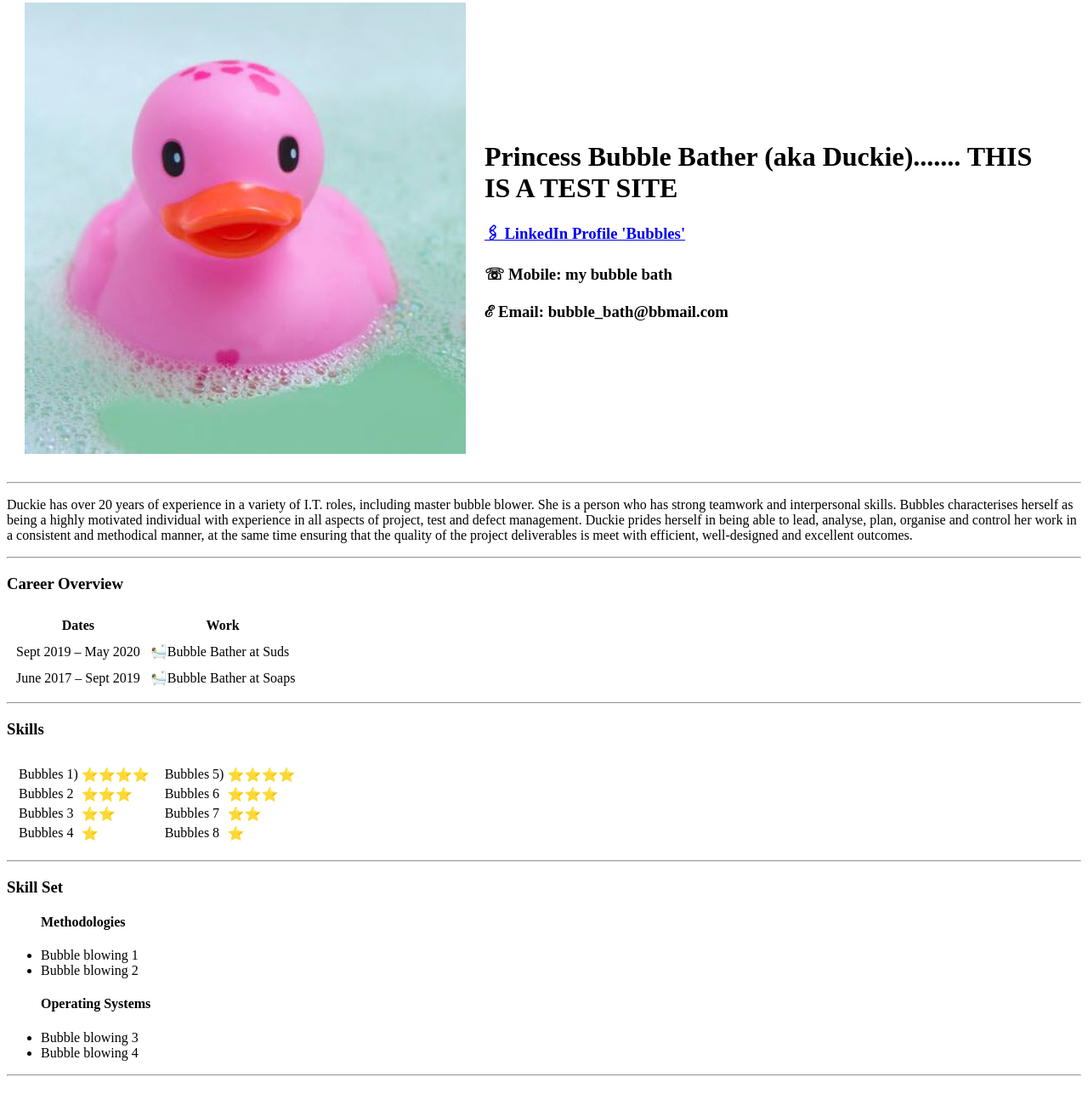
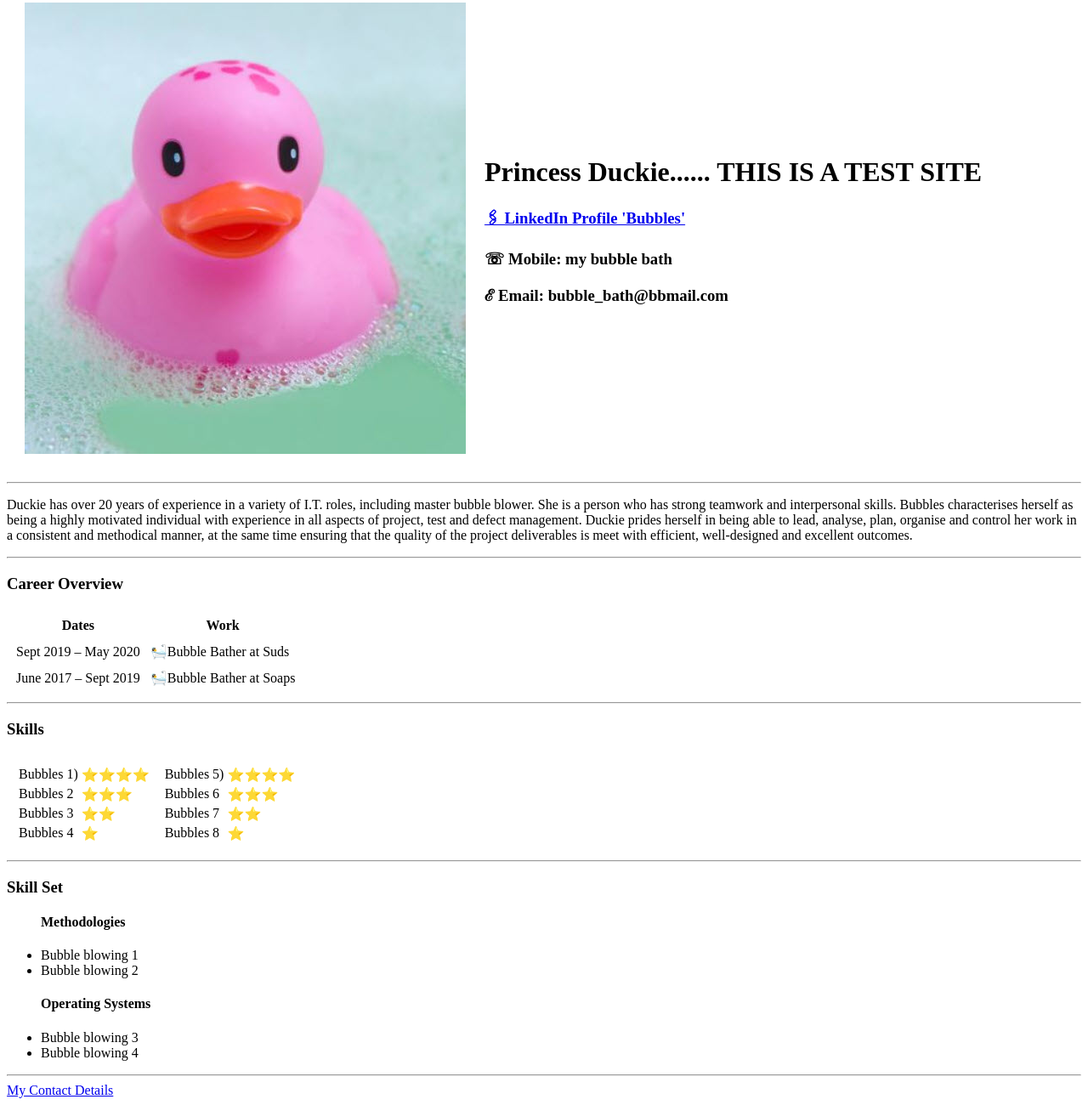
Before and after one commit to Princess-Duckie/Bubble-Bath-1, a plain HTML site: page index.html in a window 1280 px wide. Shown: the part 26-1326 px from the top of the page at 85% size. Before the commit the page ends 1300 px from the top, so only its background shows below. Drawn offline with Linux system fonts and the light colour scheme.

Commit message:
Add files via upload

```diff
--- a/index.html
+++ b/index.html
@@ -8,10 +8,11 @@
   <tr>
     <td><img src="bubble bather.jpg" alt="Duckies profile picture"></td>
     <td>
-      <h1>Princess Bubble Bather (aka Duckie)....... THIS IS A TEST SITE</h1>
+      <h1>Princess Duckie...... THIS IS A TEST SITE</h1>
       <h3><a href="https://www.linkedin.com/in/janine-cox-7b391216/">🖇 LinkedIn Profile 'Bubbles'</a></h3>
       <h3>☏ Mobile: my bubble bath</h3>
       <h3>ℰ Email: bubble_bath@bbmail.com</h3>
+
     </td>
   </tr>
 </table>
@@ -110,5 +111,6 @@ Duckie has over 20 years of experience in a variety of I.T. roles, including mas
         <li>Bubble blowing 4</li>
       </ul>
       <hr>
+      <a href="Duckies Contact Details.HTML">My Contact Details</a>
       </body>
 </html>
```
